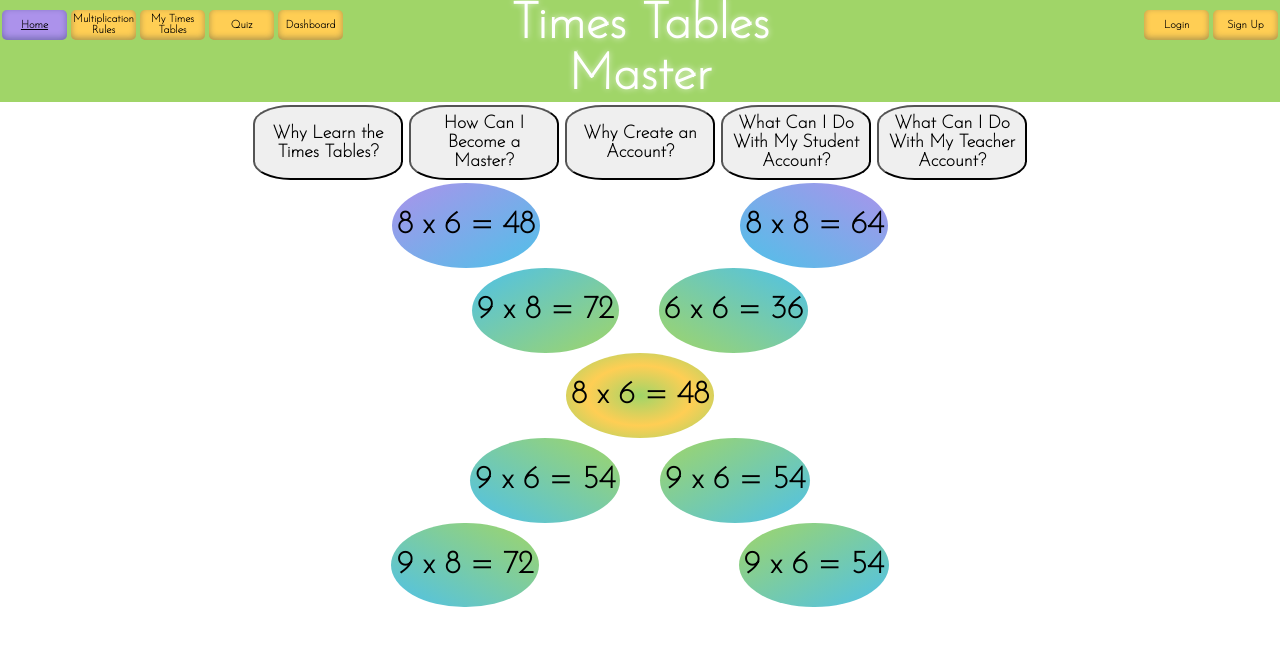
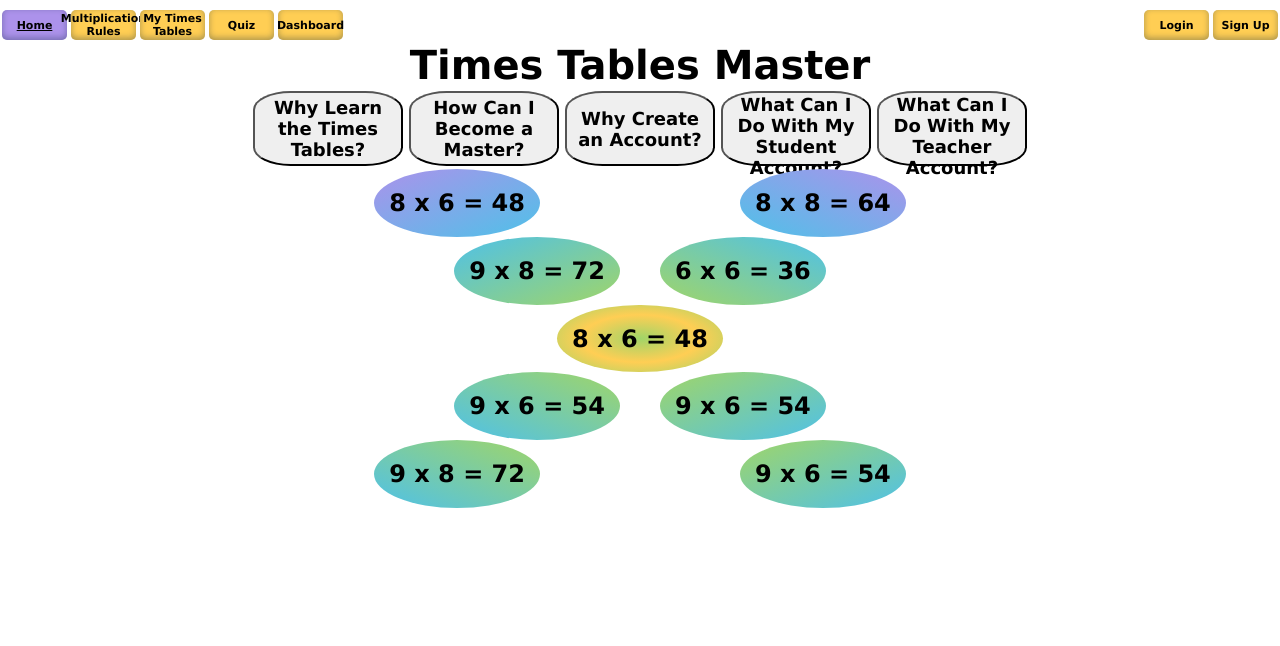
Before and after one commit to ctninman/times-tables-master-project, a React (Create React App) app in the folder client/: page / in a window 1280 px wide. Shown: the top 646 px of the page. Built offline with nearby package versions, Linux system fonts and the light colour scheme; no server answers.

Commit message:
Changed nav bar

```diff
--- a/client/src/components/LoadScreen.js
+++ b/client/src/components/LoadScreen.js
@@ -36,43 +36,43 @@ function LoadScreen () {
 
       <div style={{display: 'flex', flexDirection: 'row', justifyContent: 'center'}}>
         <div style={{backgroundImage: 'linear-gradient(to bottom right, #AC92EB, #4FC1E8', marginRight: '100px', borderRadius: '50%'}}>
-          <h1 style={{padding: '5px'}}>{sixthLoadingFact}</h1>
+          <h2 style={{paddingLeft: '15px', paddingRight: '15px'}}>{sixthLoadingFact}</h2>
         </div>
         <div style={{backgroundImage: 'linear-gradient(to bottom left, #AC92EB, #4FC1E8', marginLeft: '100px', borderRadius: '50%'}}>
-          <h1 style={{padding: '5px'}}>{seventhLoadingFact}</h1>
+          <h2 style={{paddingLeft: '15px', paddingRight: '15px'}}>{seventhLoadingFact}</h2>
         </div>
       </div>
 
       <div style={{display: 'flex', flexDirection: 'row', justifyContent: 'center'}}>
         <div style={{backgroundImage: 'linear-gradient(to bottom right, #4FC1E8, #A0D568', marginRight: '20px', borderRadius: '50%'}}>
-          <h1 style={{padding: '5px'}}>{loadingFact}</h1>
+          <h2 style={{paddingLeft: '15px', paddingRight: '15px'}}>{loadingFact}</h2>
         </div>
         <div style={{backgroundImage: 'linear-gradient(to bottom left, #4FC1E8, #A0D568', marginLeft: '20px', borderRadius: '50%'}}>
-          <h1 style={{padding: '5px'}}>{secondLoadingFact}</h1>
+          <h2 style={{paddingLeft: '15px', paddingRight: '15px'}}>{secondLoadingFact}</h2>
         </div>
       </div>
 
       <div style={{display: 'flex', flexDirection: 'row', justifyContent: 'center'}}>
         <div style={{backgroundImage: 'radial-gradient(#A0D568, #FFCE54, #A0D568', borderRadius: '50%'}}>
-          <h1 style={{padding: '5px'}}>{thirdLoadingFact}</h1>
+          <h2 style={{paddingLeft: '15px', paddingRight: '15px'}}>{thirdLoadingFact}</h2>
         </div>
       </div>
 
       <div style={{display: 'flex', flexDirection: 'row', justifyContent: 'center'}}>
         <div style={{backgroundImage: 'linear-gradient(to bottom left, #A0D568, #4FC1E8', marginRight: '20px', borderRadius: '50%'}}>
-          <h1 style={{padding: '5px'}}>{fourthLoadingFact}</h1>
+          <h2 style={{paddingLeft: '15px', paddingRight: '15px'}}>{fourthLoadingFact}</h2>
         </div>
         <div style={{backgroundImage: 'linear-gradient(to bottom right, #A0D568, #4FC1E8', marginLeft: '20px', borderRadius: '50%'}}>
-          <h1 style={{padding: '5px'}}>{fifthLoadingFact}</h1>
+          <h2 style={{paddingLeft: '15px', paddingRight: '15px'}}>{fifthLoadingFact}</h2>
         </div>
       </div>
 
       <div style={{display: 'flex', flexDirection: 'row', justifyContent: 'center'}}>
         <div style={{backgroundImage: 'linear-gradient(to bottom left, #A0D568, #4FC1E8', marginRight: '100px', borderRadius: '50%'}}>
-          <h1 style={{padding: '5px'}}>{eighthLoadingFact}</h1>
+          <h2 style={{paddingLeft: '15px', paddingRight: '15px'}}>{eighthLoadingFact}</h2>
         </div>
         <div style={{backgroundImage: 'linear-gradient(to bottom right, #A0D568, #4FC1E8', marginLeft: '100px', borderRadius: '50%'}}>
-          <h1 style={{padding: '5px'}}>{ninthLoadingFact}</h1>
+          <h2 style={{paddingLeft: '15px', paddingRight: '15px'}}>{ninthLoadingFact}</h2>
         </div>
       </div>
 
--- a/client/src/components/NavBar.js
+++ b/client/src/components/NavBar.js
@@ -20,9 +20,10 @@ function NavBar({isTeacher, setIsTeacher}) {
 
     // *** JSX *** //
   return (
-    <div style={{display: 'flex', flexDirection: 'row', justifyContent: 'space-between', backgroundColor: '#A0D568'}}>
+    <div>
+    <div style={{display: 'flex', flexDirection: 'row', justifyContent: 'space-between', backgroundColor: 'white'}}>
 
-        <div style={{width: '32%', display: 'flex', flexDirection: 'row', marginTop: '10px', flexWrap: 'wrap'}}>
+        <div style={{width: '60%', display: 'flex', flexDirection: 'row', marginTop: '10px', flexWrap: 'wrap', marginBottom: '0px'}}>
           <NavLink
             to='/'
             exact
@@ -77,12 +78,7 @@ function NavBar({isTeacher, setIsTeacher}) {
           }
         </div>
 
-        <div style={{display: 'flex', flexDirection: 'row', width: '32%', flexWrap: 'wrap', justifyContent: 'center'}}>
-          <h1
-            style={{fontSize: '50px', color: 'white', textAlign: 'center', textShadow: '0px 0px 6px rgba(255,255,255,0.7)', margin: '0px'}}
-            >Times Tables Master
-          </h1>
-        </div>
+
 
         <div style={{width: '32%', display: 'flex', flexDirection: 'row', justifyContent: 'flex-end', marginTop: '10px', flexWrap: 'wrap'}}>
           <div style={{width: '75px'}}></div>
@@ -119,6 +115,15 @@ function NavBar({isTeacher, setIsTeacher}) {
           null}
         </div>
 
+        </div>
+
+        <div style={{display: 'flex', flexDirection: 'row', width: '100%',marginTop: '2px', flexWrap: 'wrap', justifyContent: 'center'}}>
+          <h2
+            style={{fontSize: '40px', color: 'black', textAlign: 'center', textShadow: '0px 0px 6px rgba(255,255,255,0.7)', margin: '0px', marginTop: '0px'}}
+            >Times Tables Master
+          </h2>
+        </div>
+
     </div>
   )
 }
--- a/client/src/index.css
+++ b/client/src/index.css
@@ -5,7 +5,8 @@ body {
   /* font-family: -apple-system, BlinkMacSystemFont, 'Segoe UI', 'Roboto', 'Oxygen',
     'Ubuntu', 'Cantarell', 'Fira Sans', 'Droid Sans', 'Helvetica Neue',
     sans-serif; */
-  font-family: 'Josefin Sans', sans-serif;
+  /* font-family: 'Josefin Sans', sans-serif; */
+  font-family: Verdana, Geneva, Tahoma, sans-serif;
   -webkit-font-smoothing: antialiased;
   -moz-osx-font-smoothing: grayscale;
 
@@ -231,7 +232,8 @@ button {
   width: 150px;
   height: 25px;
   margin: 3px;
-  font-family: 'Josefin Sans', sans-serif;
+  /* font-family: 'Josefin Sans', sans-serif; */
+  font-family: Verdana, Geneva, Tahoma, sans-serif;
   font-weight: bolder;
   font-size: large;
 }
@@ -336,3 +338,9 @@ button:hover {
   margin: 50px auto 0 auto;
   text-align: center;
 }
+
+.fonts-to-use {
+  font-family: Verdana, Geneva, Tahoma, sans-serif;
+  font-family: Arial, Helvetica, sans-serif;
+  font-family: Roboto;
+}
```
